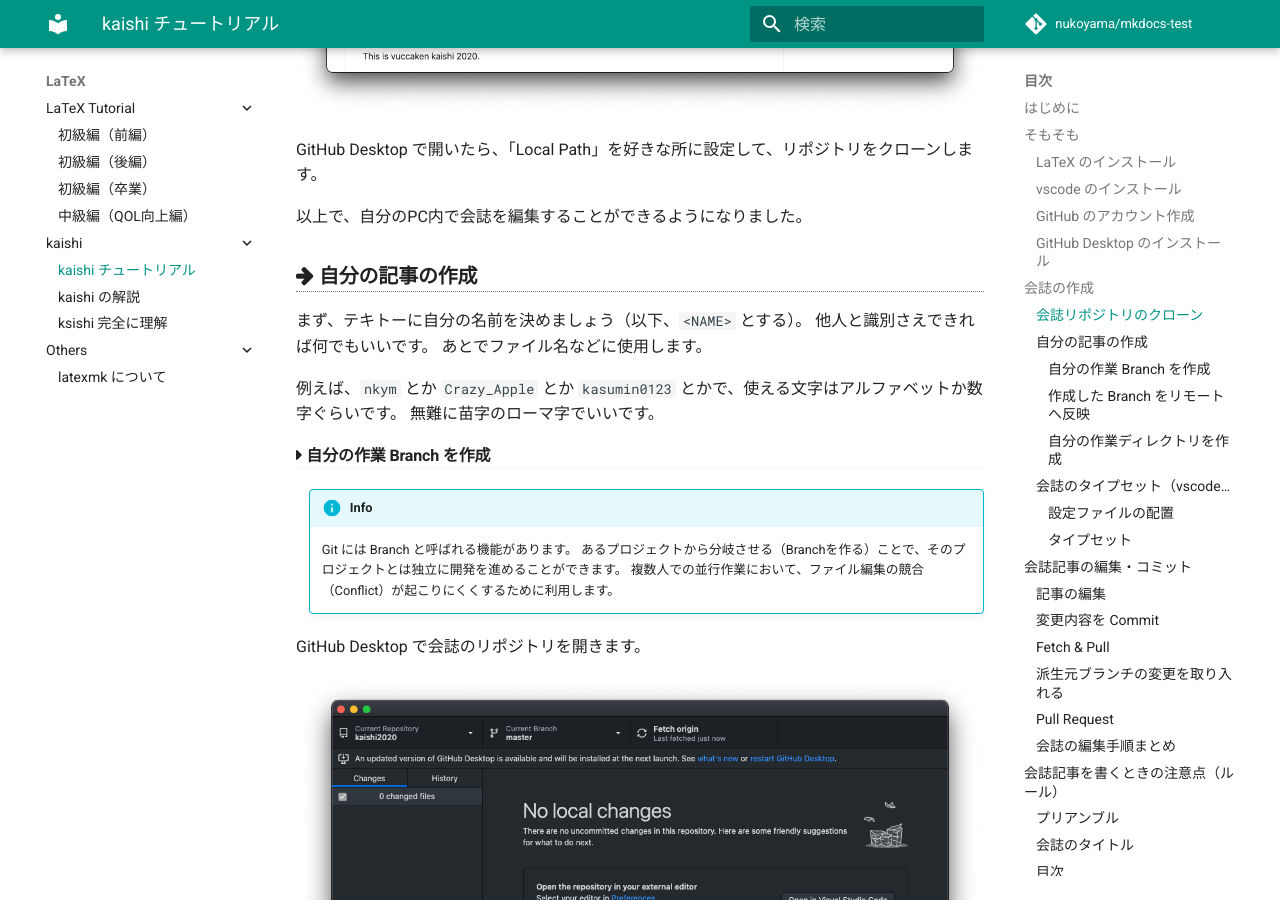
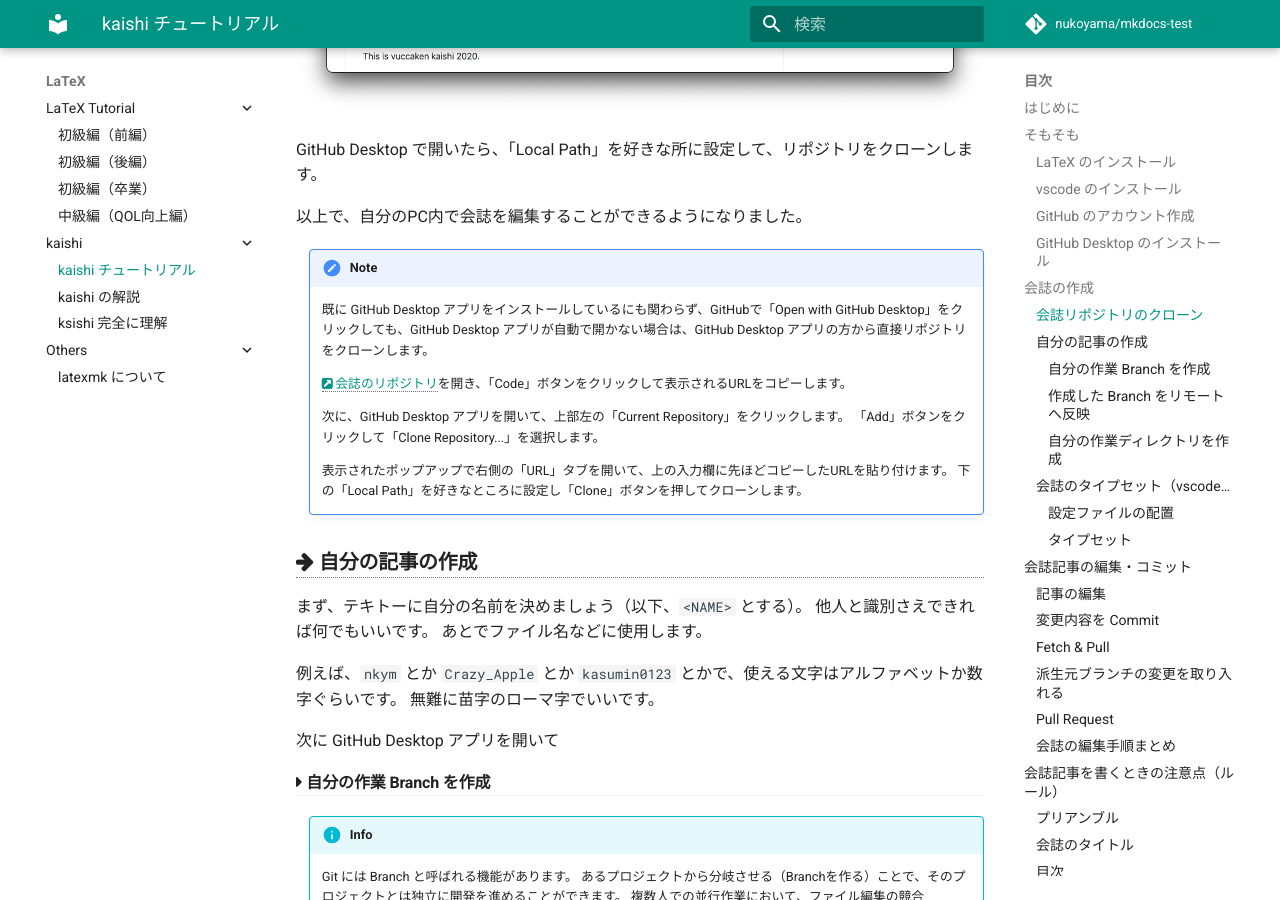
Before and after one commit to znuko/nukodocs, an MkDocs documentation site: the page built from docs/tex/kaishi01.md, in a window 1280 px wide and 900 px high, scrolled down 2798 px. Built offline with MkDocs 1.6.1 and Material for MkDocs 9.7.7, drawn with Linux system fonts in a browser that asks for light colours; comment, search, counter and statistics services are not loaded.

Commit message:
Update kaishi01.md

```diff
--- a/docs/tex/kaishi01.md
+++ b/docs/tex/kaishi01.md
@@ -96,6 +96,16 @@
 
 以上で、自分のPC内で会誌を編集することができるようになりました。
 
+!!! Note
+    既に GitHub Desktop アプリをインストールしているにも関わらず、GitHubで「Open with GitHub Desktop」をクリックしても、GitHub Desktop アプリが自動で開かない場合は、GitHub Desktop アプリの方から直接リポジトリをクローンします。
+
+    [会誌のリポジトリ](https://github.com/vuccaken/kaishi2020){target=_blank}を開き、「Code」ボタンをクリックして表示されるURLをコピーします。
+
+    次に、GitHub Desktop アプリを開いて、上部左の「Current Repository」をクリックします。
+    「Add」ボタンをクリックして「Clone Repository...」を選択します。
+
+    表示されたポップアップで右側の「URL」タブを開いて、上の入力欄に先ほどコピーしたURLを貼り付けます。
+    下の「Local Path」を好きなところに設定し「Clone」ボタンを押してクローンします。
 
 ## 自分の記事の作成
 
@@ -105,6 +115,8 @@
 
 例えば、`nkym` とか `Crazy_Apple` とか `kasumin0123` とかで、使える文字はアルファベットか数字ぐらいです。
 無難に苗字のローマ字でいいです。
+
+次に GitHub Desktop アプリを開いて
 
 
 ### 自分の作業 Branch を作成
```
